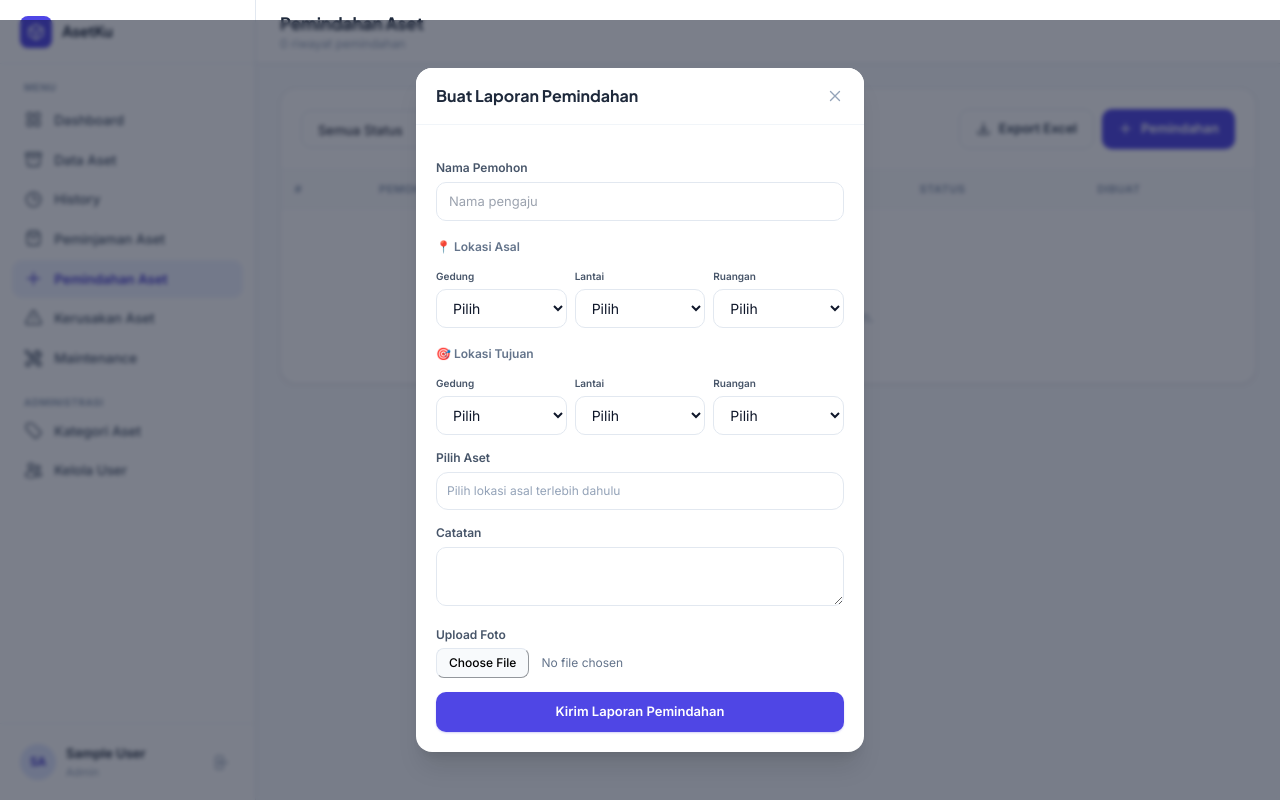
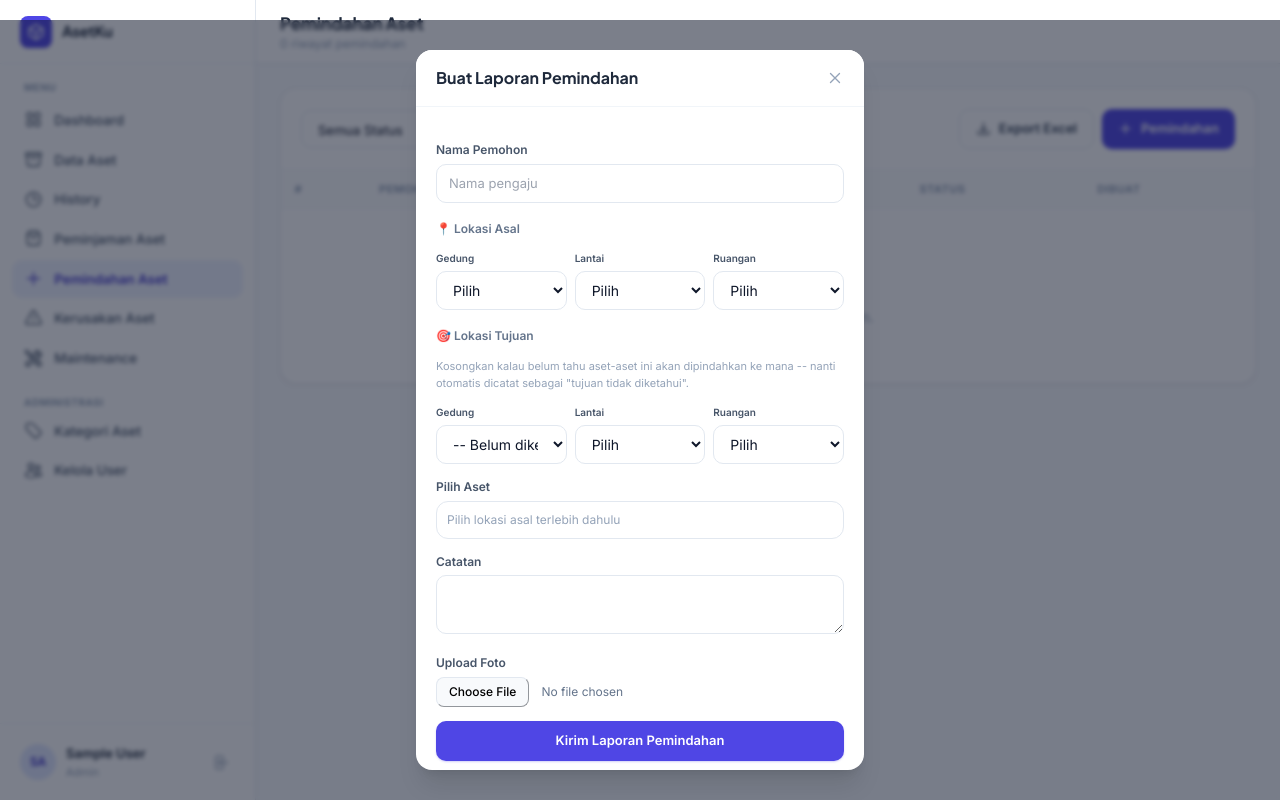
Before and after one commit to eshanmuhamad07-debug/Project-Data-Asset, a Flask app: page /pemindahan in a window 1280 px wide, after a click on "Pemindahan". Run offline with Flask 3, Linux system fonts and the light colour scheme; the visitor is signed in with stand-in values (Sample User, id 1); data that the repository does not hold is empty; some libraries are stand-ins or nearby versions.

Commit message:
perbaikan lapangan 2

```diff
--- a/app.py
+++ b/app.py
@@ -1675,22 +1675,32 @@ def aset_pemindahan_submit(aset_id):
     tujuan_ruangan = request.form.get("tujuan_ruangan", "").strip()
     catatan = request.form.get("catatan", "").strip()
 
-    if not tujuan_gedung or not tujuan_ruangan:
-        flash("Lokasi Tujuan (Gedung & Ruangan) wajib diisi.", "danger")
-        return redirect(url_for("aset_pemindahan_form", aset_id=aset.id))
+    # +++ Lokasi Tujuan sekarang OPSIONAL: kalau Gedung/Ruangan tujuan tidak
+    # diisi (belum tahu aset akan dipindahkan ke mana), jangan blokir --
+    # anggap tujuan tidak diketahui, catat itu di catatan & histori, dan
+    # kosongkan lokasi aset (bukan dianggap masih di lokasi lama, karena
+    # asetnya memang sudah dipindahkan).
+    tujuan_diketahui = bool(tujuan_gedung and tujuan_ruangan)
+    if not tujuan_diketahui:
+        tujuan_gedung = None
+        tujuan_lantai = None
+        tujuan_ruangan = None
+        catatan_otomatis = "Aset dipindahkan, lokasi tujuan tidak diketahui."
+        catatan = f"{catatan} ({catatan_otomatis})" if catatan else catatan_otomatis
 
     gedung_asal = aset.gedung
     lantai_asal = aset.lantai
     ruangan_asal = aset.ruangan
 
-    lokasi_sama = (
-        tujuan_gedung == (gedung_asal or "")
-        and (tujuan_lantai or None) == (lantai_asal or None)
-        and tujuan_ruangan == (ruangan_asal or "")
-    )
-    if lokasi_sama:
-        flash("Lokasi Tujuan sama dengan lokasi aset saat ini.", "warning")
-        return redirect(url_for("aset_pemindahan_form", aset_id=aset.id))
+    if tujuan_diketahui:
+        lokasi_sama = (
+            tujuan_gedung == (gedung_asal or "")
+            and (tujuan_lantai or None) == (lantai_asal or None)
+            and tujuan_ruangan == (ruangan_asal or "")
+        )
+        if lokasi_sama:
+            flash("Lokasi Tujuan sama dengan lokasi aset saat ini.", "warning")
+            return redirect(url_for("aset_pemindahan_form", aset_id=aset.id))
 
     tiket = Tiket(
         jenis_tiket="Pemindahan",
@@ -1717,6 +1727,7 @@ def aset_pemindahan_submit(aset_id):
         lantai_asal=lantai_asal,
         ruangan_asal=ruangan_asal,
         id_tiket=tiket.id,
+        keterangan=None if tujuan_diketahui else "Aset dipindahkan, lokasi tujuan tidak diketahui.",
     ))
 
     db.session.add(LogStatus(
@@ -1733,20 +1744,30 @@ def aset_pemindahan_submit(aset_id):
     aset.gedung = tujuan_gedung
     aset.lantai = tujuan_lantai or None
     aset.ruangan = tujuan_ruangan
-    aset.status_aset = "Baik"
+    # Kalau tujuannya diketahui, aset dianggap "Baik" di lokasi barunya.
+    # Kalau tidak diketahui, tandai statusnya "Dipindahkan" supaya kelihatan
+    # jelas di daftar aset bahwa keberadaannya sekarang tidak pasti.
+    aset.status_aset = "Baik" if tujuan_diketahui else "Dipindahkan"
 
     catat_aktivitas(
         aksi="MOVE",
         target_model="Aset",
         target_id=aset.id,
-        deskripsi=f"Memindahkan aset {aset.nama} dari {gedung_asal or '-'} / {ruangan_asal or '-'} ke {tujuan_gedung} / {tujuan_ruangan}",
+        deskripsi=(
+            f"Memindahkan aset {aset.nama} dari {gedung_asal or '-'} / {ruangan_asal or '-'} ke {tujuan_gedung} / {tujuan_ruangan}"
+            if tujuan_diketahui else
+            f"Memindahkan aset {aset.nama} dari {gedung_asal or '-'} / {ruangan_asal or '-'} -- lokasi tujuan tidak diketahui"
+        ),
         data_lama=data_lama_lokasi,
         data_baru={"gedung": aset.gedung, "lantai": aset.lantai, "ruangan": aset.ruangan},
     )
 
     db.session.commit()
 
-    flash(f"Aset {aset.nama} berhasil dipindahkan.", "success")
+    if tujuan_diketahui:
+        flash(f"Aset {aset.nama} berhasil dipindahkan.", "success")
+    else:
+        flash(f"Aset {aset.nama} dicatat sebagai dipindahkan, dengan lokasi tujuan tidak diketahui.", "success")
     return redirect(url_for("pemindahan_list"))
 
 
@@ -2774,6 +2795,18 @@ def tiket_create_pemindahan():
     nama_pemohon = request.form.get("nama_pemohon", "").strip()
     catatan = request.form.get("catatan", "").strip()
 
+    # +++ Lokasi Tujuan OPSIONAL: kalau Gedung tujuan tidak diisi (belum
+    # tahu aset-aset ini akan dipindahkan ke mana), jangan blokir -- anggap
+    # tujuan tidak diketahui, catat di catatan & histori, kosongkan lokasi
+    # aset-asetnya, dan tandai statusnya "Dipindahkan".
+    tujuan_diketahui = bool(gedung_tujuan)
+    if not tujuan_diketahui:
+        gedung_tujuan = None
+        lantai_tujuan = None
+        ruangan_tujuan = None
+        catatan_otomatis = "Aset dipindahkan, lokasi tujuan tidak diketahui."
+        catatan = f"{catatan} ({catatan_otomatis})" if catatan else catatan_otomatis
+
     foto, foto_error = save_upload(request.files.get("foto"), prefix="tiket_")
 
     tiket = Tiket(
@@ -2812,7 +2845,8 @@ def tiket_create_pemindahan():
                 gedung_asal=aset.gedung,
                 lantai_asal=aset.lantai,
                 ruangan_asal=aset.ruangan,
-                id_tiket=tiket.id
+                id_tiket=tiket.id,
+                keterangan=None if tujuan_diketahui else "Aset dipindahkan, lokasi tujuan tidak diketahui.",
             )
             db.session.add(histori)
 
@@ -2820,7 +2854,7 @@ def tiket_create_pemindahan():
             aset.gedung = gedung_tujuan
             aset.lantai = lantai_tujuan or None
             aset.ruangan = ruangan_tujuan
-            aset.status_aset = "Baik"
+            aset.status_aset = "Baik" if tujuan_diketahui else "Dipindahkan"
 
             # Catat log status (untuk tiket)
             db.session.add(LogStatus(
@@ -2835,7 +2869,11 @@ def tiket_create_pemindahan():
                 aksi="MOVE",
                 target_model="Aset",
                 target_id=aset.id,
-                deskripsi=f"Memindahkan aset {aset.nama} dari {data_lama['gedung']} / {data_lama['ruangan']} ke {gedung_tujuan} / {ruangan_tujuan}",
+                deskripsi=(
+                    f"Memindahkan aset {aset.nama} dari {data_lama['gedung']} / {data_lama['ruangan']} ke {gedung_tujuan} / {ruangan_tujuan}"
+                    if tujuan_diketahui else
+                    f"Memindahkan aset {aset.nama} dari {data_lama['gedung']} / {data_lama['ruangan']} -- lokasi tujuan tidak diketahui"
+                ),
                 data_lama=data_lama,
                 data_baru={
                     "gedung": aset.gedung,
@@ -2850,8 +2888,10 @@ def tiket_create_pemindahan():
 
     if foto_error:
         flash(f"Pemindahan berhasil, tetapi foto gagal diupload: {foto_error}", "warning")
+    elif tujuan_diketahui:
+        flash(f"Pemindahan berhasil. {len(aset_ids)} aset dipindahkan.", "success")
     else:
-        flash(f"Pemindahan berhasil. {len(aset_ids)} aset dipindahkan.", "success")
+        flash(f"{len(aset_ids)} aset dicatat sebagai dipindahkan, dengan lokasi tujuan tidak diketahui.", "success")
     return redirect(url_for("pemindahan_list"))
 
 @app.route("/tiket/create/kerusakan", methods=["POST"])
--- a/templates/pemindahan/list.html
+++ b/templates/pemindahan/list.html
@@ -124,11 +124,12 @@
       </div>
 
       <p class="text-xs font-semibold text-slate-500 pt-1">🎯 Lokasi Tujuan</p>
+      <p class="text-[11px] text-slate-400 -mt-1">Kosongkan kalau belum tahu aset-aset ini akan dipindahkan ke mana -- nanti otomatis dicatat sebagai "tujuan tidak diketahui".</p>
       <div class="grid grid-cols-3 gap-2">
         <div>
           <label class="field-label text-[10px]">Gedung</label>
-          <select name="gedung_tujuan" id="pindah_gedung_tujuan" required class="field-input text-sm" onchange="loadLantai(this.value, 'pindah_lantai_tujuan', 'pindah_ruangan_tujuan', null)">
-            <option value="">Pilih</option>
+          <select name="gedung_tujuan" id="pindah_gedung_tujuan" class="field-input text-sm" onchange="loadLantai(this.value, 'pindah_lantai_tujuan', 'pindah_ruangan_tujuan', null)">
+            <option value="">-- Belum diketahui --</option>
             {% for g in gedung_all %}
             <option value="{{ g }}">{{ g }}</option>
             {% endfor %}
```
Also changed, not shown: templates/aset/list.html (+14 -8 lines), templates/aset/pemindahan_form.html (+7 -6 lines).
